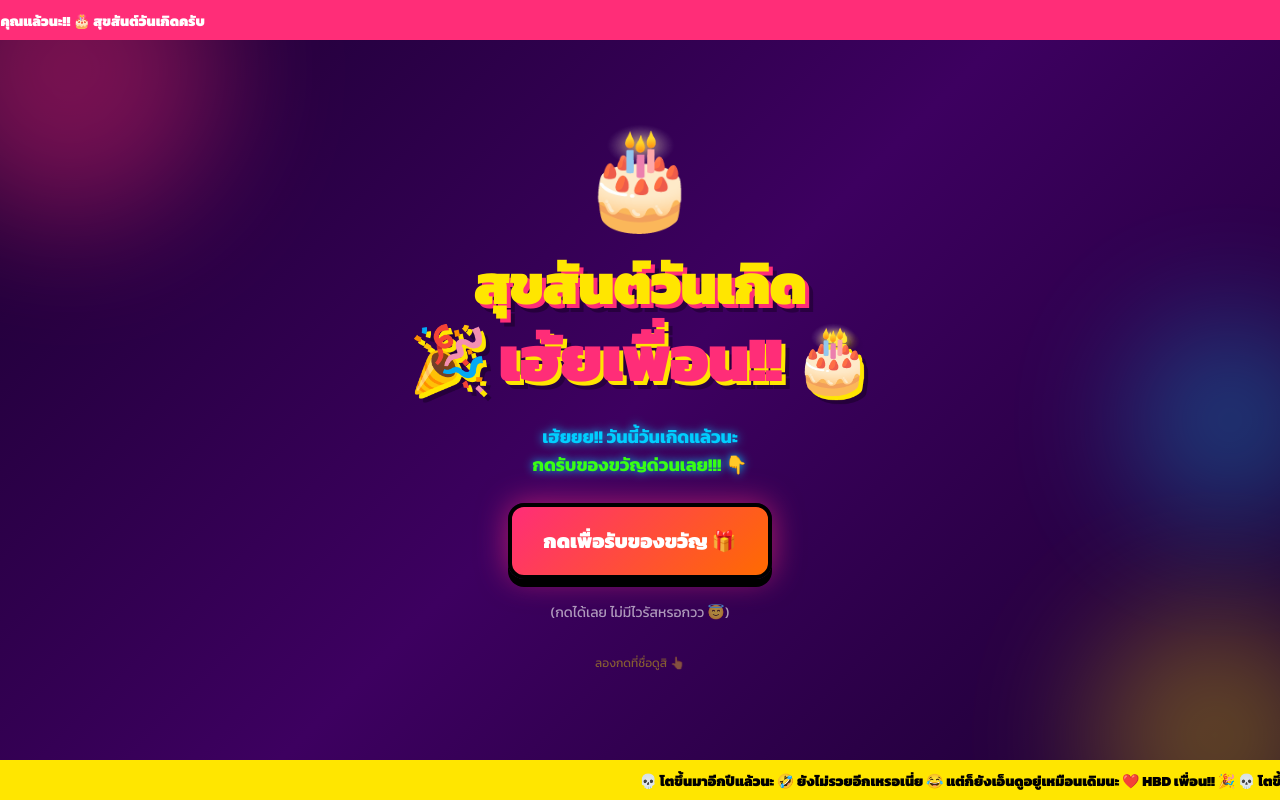
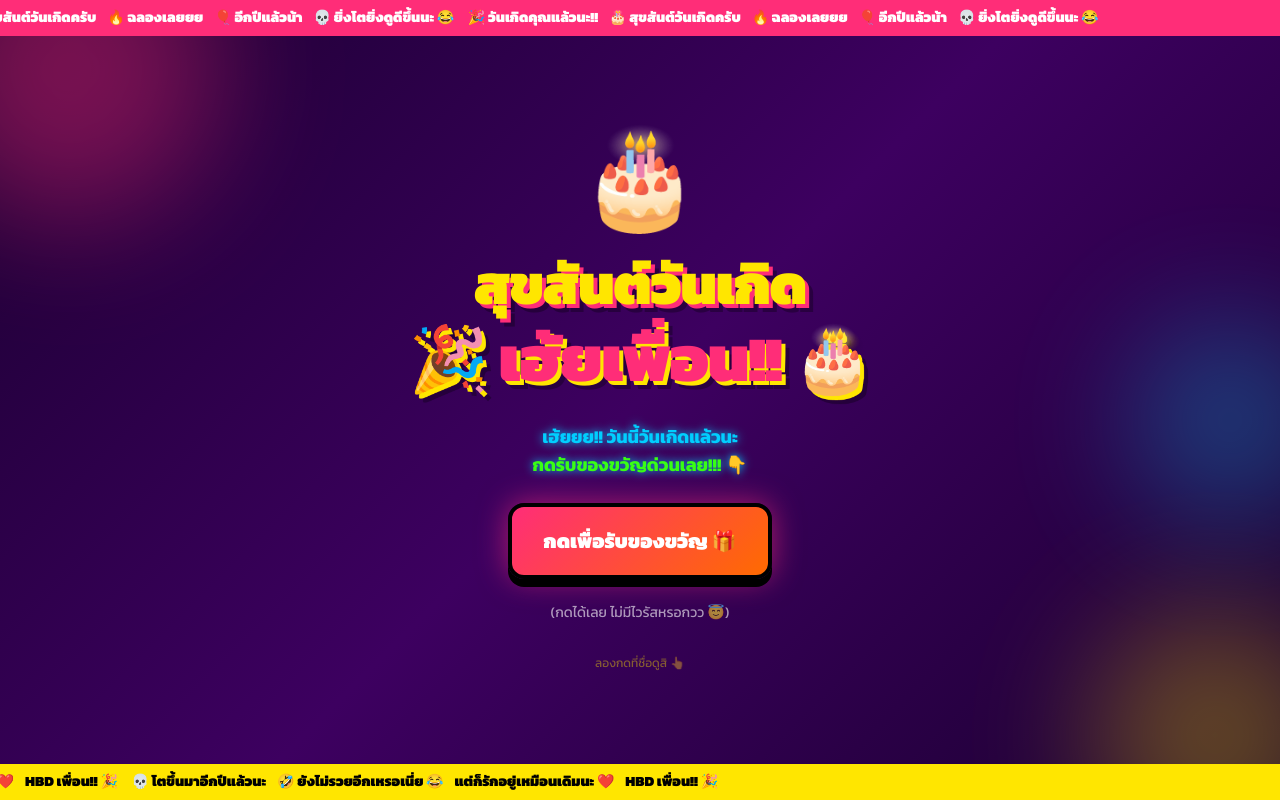
Before and after one commit to Natakorn1234/happy-birthday, a Next.js app: page / in a window 1280 px wide. Built offline with nearby package versions, Linux system fonts and the light colour scheme.

Commit message:
fix MarqueeText

```diff
--- a/src/app/globals.css
+++ b/src/app/globals.css
@@ -57,6 +57,12 @@ body {
 @keyframes marqueeLeft {
   0% { transform: translateX(100vw); }
   100% { transform: translateX(-100%); }
+}
+
+/* Seamless loop — moves exactly one copy width, then snaps back invisibly */
+@keyframes marqueeLoop {
+  0% { transform: translateX(0); }
+  100% { transform: translateX(-50%); }
 }
 
 @keyframes popIn {
--- a/src/app/page.tsx
+++ b/src/app/page.tsx
@@ -41,6 +41,9 @@ export default function HomePage() {
     setShake(true);
     setTimeout(() => setShake(false), 500);
   };
+
+  const topMarqueeText = "🎉 วันเกิดคุณแล้วนะ!! \u00a0\u00a0 🎂 สุขสันต์วันเกิดครับ \u00a0\u00a0 🔥 ฉลองเลยยย \u00a0\u00a0 🎈 อีกปีแล้วน้า \u00a0\u00a0 💀 ยิ่งโตยิ่งดูดีขึ้นนะ 😂 \u00a0\u00a0\u00a0\u00a0";
+  const bottomMarqueeText = "💀 โตขึ้นมาอีกปีแล้วนะ \u00a0\u00a0 🤣 ยังไม่รวยอีกเหรอเนี่ย 😂 \u00a0\u00a0 แต่ก็รักอยู่เหมือนเดิมนะ ❤️ \u00a0\u00a0 HBD เพื่อน!! 🎉 \u00a0\u00a0\u00a0\u00a0";
 
   return (
     <div
@@ -106,20 +109,23 @@ export default function HomePage() {
         </span>
       ))}
 
-      {/* Marquee top */}
+      {/* Marquee top — seamless loop using two copies side by side */}
       <div
         className="absolute top-0 w-full overflow-hidden py-2"
-        style={{
-          background: "#ff2d78",
-          zIndex: 10,
-        }}
+        style={{ background: "#ff2d78", zIndex: 10 }}
       >
-        <span
-          className="inline-block text-white font-black text-sm"
-          style={{ animation: "marqueeLeft 6s linear infinite" }}
+        <div
+          className="flex"
+          style={{ animation: "marqueeLoop 20s linear infinite", width: "max-content" }}
         >
-          🎉 วันเกิดคุณแล้วนะ!! 🎂 สุขสันต์วันเกิดครับ 🔥 ฉลองเลยยย 🎈 อีกปีแล้วน้า 💀 ยิ่งโตยิ่งดูดีขึ้นนะ 😂 หรือจะโตแบบมีความสุขขึ้นกันแน่ 😆 🎉 วันเกิดคุณแล้วนะ!! 🎂 สุขสันต์วันเกิดครับ
-        </span>
+          <span className="text-white font-black text-sm whitespace-nowrap">
+            {topMarqueeText}
+          </span>
+          {/* Duplicate for seamless loop */}
+          <span className="text-white font-black text-sm whitespace-nowrap">
+            {topMarqueeText}
+          </span>
+        </div>
       </div>
 
       {/* Main content */}
@@ -211,20 +217,23 @@ export default function HomePage() {
         </p>
       </div>
 
-      {/* Bottom marquee */}
+      {/* Bottom marquee — seamless loop */}
       <div
         className="absolute bottom-0 w-full overflow-hidden py-2"
-        style={{
-          background: "#ffe600",
-          zIndex: 10,
-        }}
+        style={{ background: "#ffe600", zIndex: 10 }}
       >
-        <span
-          className="inline-block text-black font-black text-sm"
-          style={{ animation: "marqueeLeft 8s linear infinite reverse" }}
+        <div
+          className="flex"
+          style={{ animation: "marqueeLoop 25s linear infinite reverse", width: "max-content" }}
         >
-          💀 โตขึ้นมาอีกปีแล้วนะ 🤣 ยังไม่รวยอีกเหรอเนี่ย 😂 แต่ก็ยังเอ็นดูอยู่เหมือนเดิมนะ ❤️ HBD เพื่อน!! 🎉 💀 โตขึ้นมาอีกปีแล้วนะ 🤣
-        </span>
+          <span className="text-black font-black text-sm whitespace-nowrap">
+            {bottomMarqueeText}
+          </span>
+          {/* Duplicate for seamless loop */}
+          <span className="text-black font-black text-sm whitespace-nowrap">
+            {bottomMarqueeText}
+          </span>
+        </div>
       </div>
     </div>
   );
```
